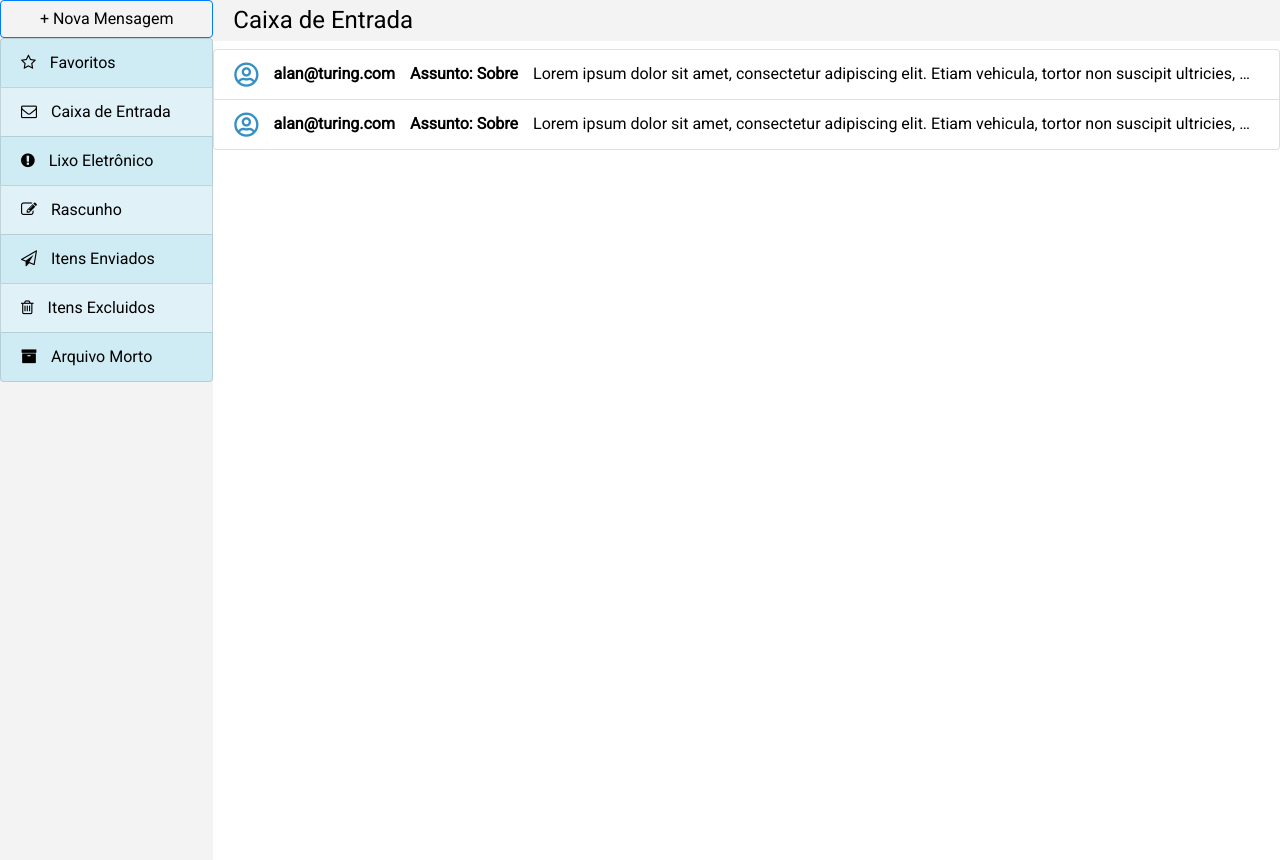
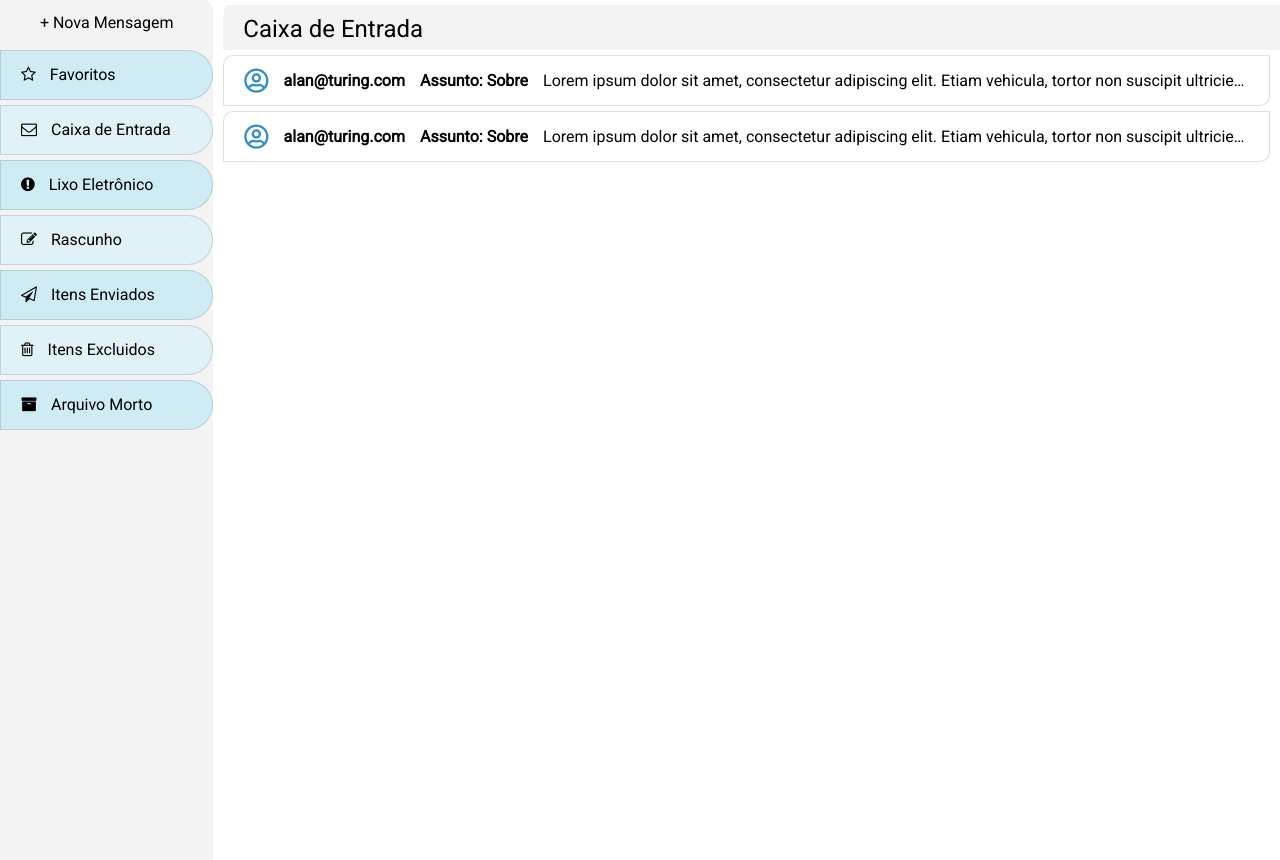
Before and after one commit to LucazzP/mailbox_pucpr, a PHP site: page /mail/index.html in a window 1280 px wide. Shown: the part 51-911 px from the top of the page. Run offline with PHP 8.4, Linux system fonts and the light colour scheme; some libraries are stand-ins or nearby versions.

Commit message:
Modelo, caixa de entrada

```diff
--- a/css/mail.css
+++ b/css/mail.css
@@ -49,13 +49,22 @@ body {
    background-color: #F3F3F3;
    min-height: auto;
    padding: 0;
+   border-radius: 0px 10px 0px 0px;
+}
+
+.sidebar .sidebar-nova-mensagem {
+   background-color: #fff;
 }
 
 .sidebar .nova-mensagem {
+   height: 45px;
    width: 100%;
-   background-color: #F3F3F3;
    color: #000;
    min-width: 100%;
+   background: #F3F3F3;
+   border-radius: 0px 0px 0px 0px;
+   outline: none;
+   border: none;
 }
 
 .sidebar ul {
@@ -68,6 +77,13 @@ body {
 
 .sidebar ul .light {
    background-color: #E0F1F8;
+}
+
+
+
+.sidebar ul .list-group-item {
+   margin: 5px 0px 0px 0px;
+   border-radius: 0px 30px 30px 0px;
 }
 
 /* Bootstrap menu toggle */
@@ -123,11 +139,16 @@ body {
    min-height: auto;
 }
 
-.emails h4 {
+.title {
+   height: 45px;
    min-width: 100%;
    width: 100%;
-   padding: 6px 0px 6px 20px;
+   margin-top: 5px;
+   padding: 10px 0px 0px 20px;
    background-color: #F3F3F3;
+   border-left: 10px solid #fff;
+   border-radius: 15px 0px 0px 0px;
+   vertical-align: middle;
 }
 
 .btn-email {
@@ -155,7 +176,10 @@ body {
    outline: none;
 }
 
-.mail {}
+.mail {
+   margin: 5px 10px 0px 10px;
+   border-radius: 10px 0px !important;
+}
 
 .mail i {
    font-size: 25px;
--- a/mail/index.html
+++ b/mail/index.html
@@ -36,7 +36,9 @@
    <div class="container corpo toggled" id="wrapper">
       <div class="row">
          <div class="col-2 sidebar" id="sidebar-wrapper">
-            <button class="btn btn-primary nova-mensagem" id="btn-new-email" type="button">+ Nova Mensagem</button>
+            <div class="sidebar-nova-mensagem">
+               <button class="nova-mensagem" id="btn-new-email" type="button">+ Nova Mensagem</button>
+            </div>
             <ul class="list-group">
                <li class="list-group-item strong">
                   <i class="fa fa-star-o"></i>
@@ -69,7 +71,9 @@
             </ul>
          </div>
          <div class="col-10 emails" id="page-content-wrapper">
-            <h4>Caixa de Entrada</h4>
+            <div class="title">
+               <h4>Caixa de Entrada</h4>
+            </div>
             <ul class="list-group">
                <li class="mail list-group-item text-left d-xl-flex justify-content-xl-start align-items-xl-center">
                   <i class="far fa-user-circle"></i>
```
